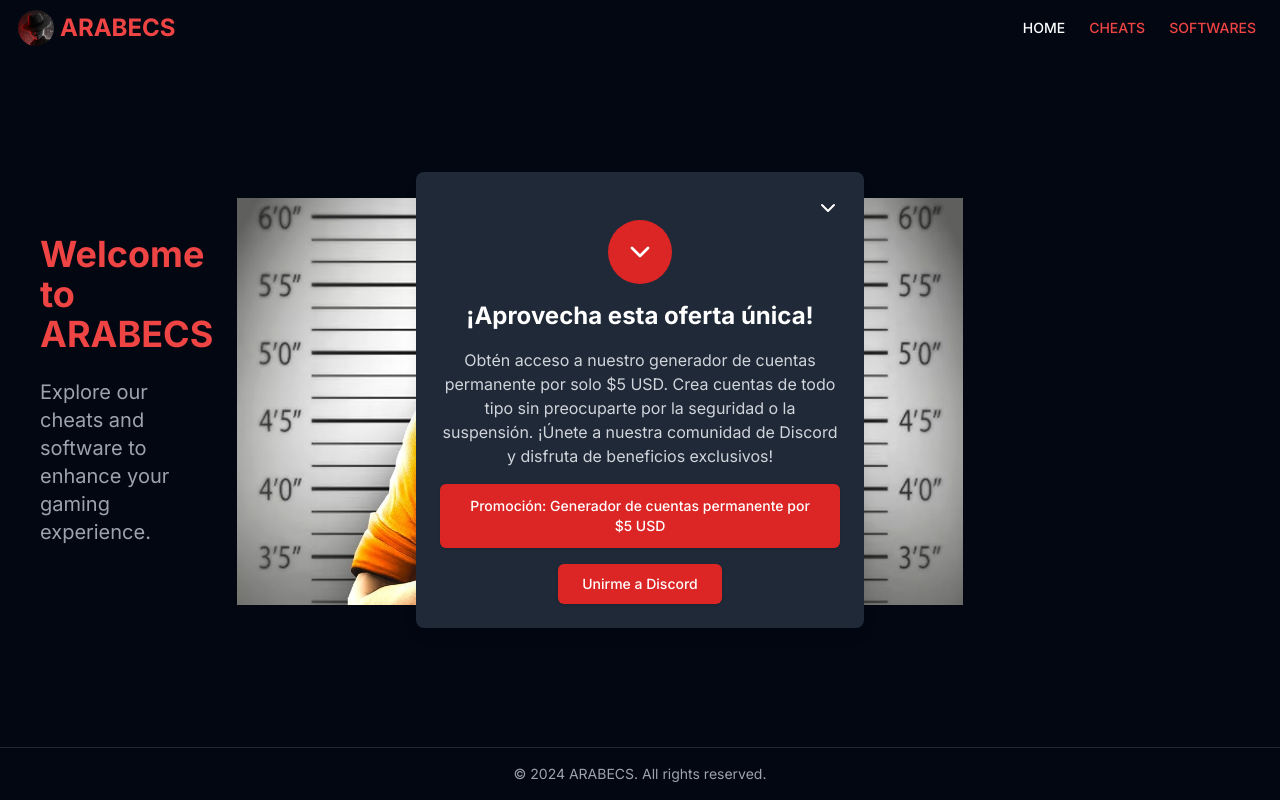
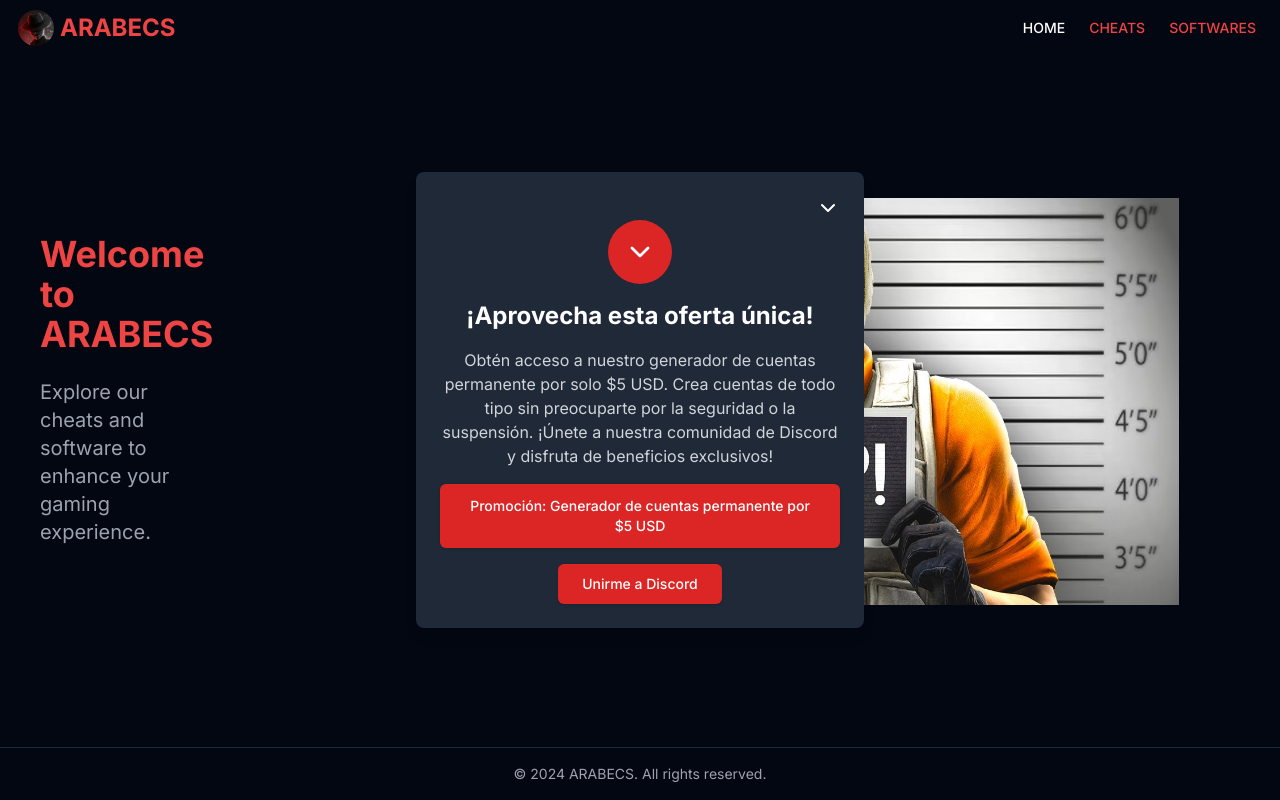
Before and after one commit to YoeCK-sys/arabe, a Next.js app: page / in a window 1280 px wide. Built offline with nearby package versions, Linux system fonts and the light colour scheme.

Commit message:
UPDATE 0.91

```diff
--- a/src/app/page.tsx
+++ b/src/app/page.tsx
@@ -127,7 +127,7 @@ export default function Empire() {
             <h2 className="text-4xl font-bold text-red-500 mb-6 text-center md:text-left">Welcome to ARABECS</h2>
             <p className="text-xl text-gray-400 mb-6 text-center md:text-left">Explore our cheats and software to enhance your gaming experience.</p>
           </div>
-          <img src="portada.jpg" className="mt-6 md:mt-0 md:ml-6 w-full md:w-auto" style={{ maxWidth: "200%", maxHeight: "100%" }} />
+          <img src="portada.jpg" className="mt-6 md:mt-0 md:ml-60 w-full md:w-auto" style={{ maxWidth: "200%", maxHeight: "100%" }} />
         </div>
       );
     }
```
